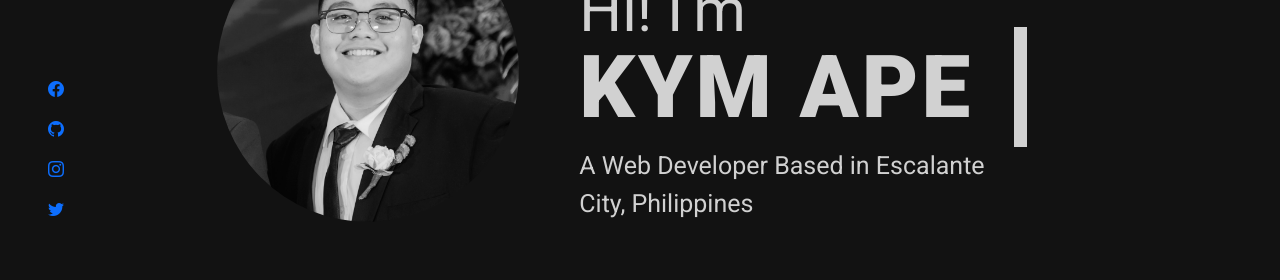
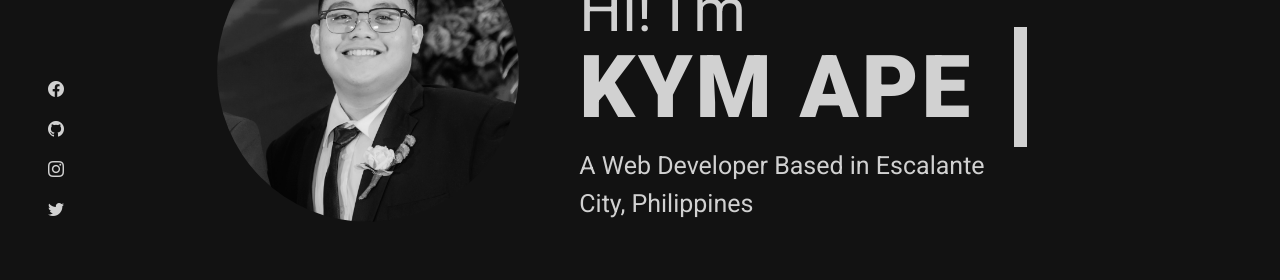
Before and after one commit to kymalcansadoape/kymalcansadoape-developer-portfolio, a plain HTML site: page index.html in a window 1280 px wide. Shown: the part 250-530 px from the top of the page. Drawn offline with nearby package versions, Linux system fonts and the light colour scheme.

Commit message:
Update styles.css

```diff
--- a/styles.css
+++ b/styles.css
@@ -51,7 +51,9 @@ body{
     top: 50%;
     font-size: 18px;
     transform: translateY(-50%);
-    color: #C8C8C8 !important;
+}
+#icons a{
+    color: var(--accent-c) !important;
 }
 #main{
     margin: 170px 0 0 0;
```
